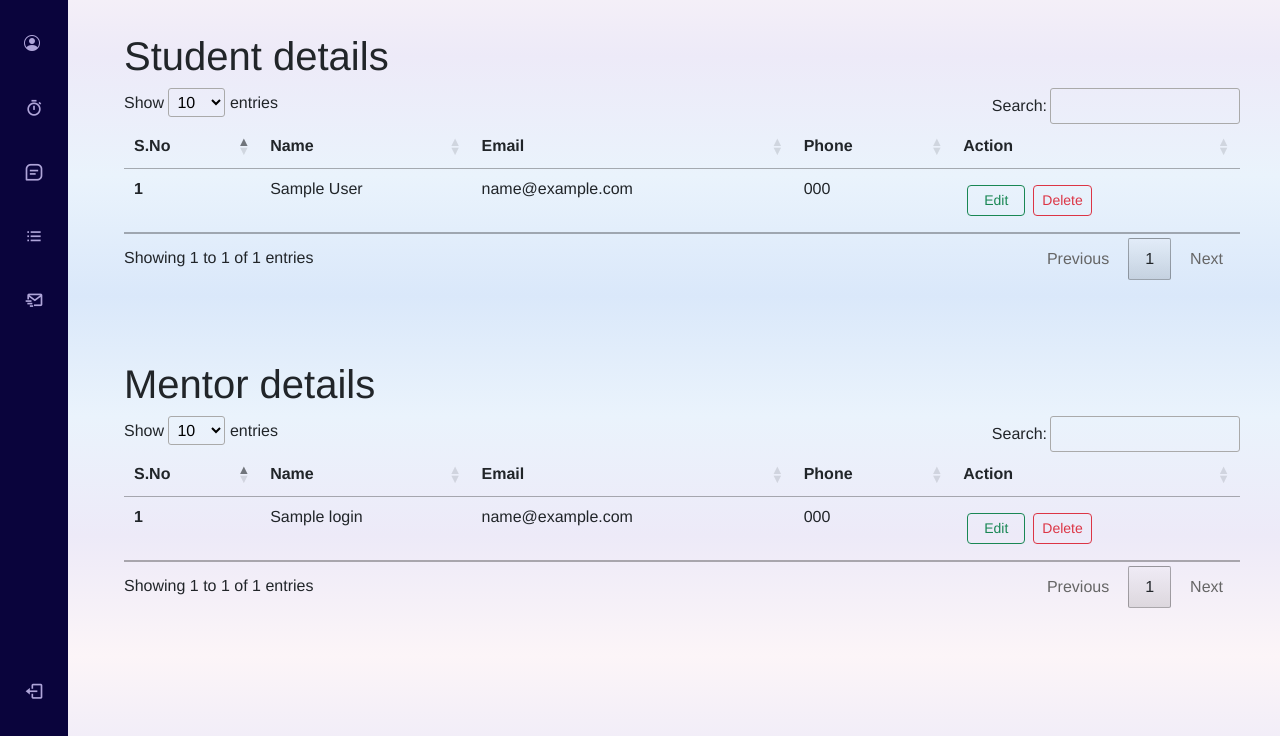
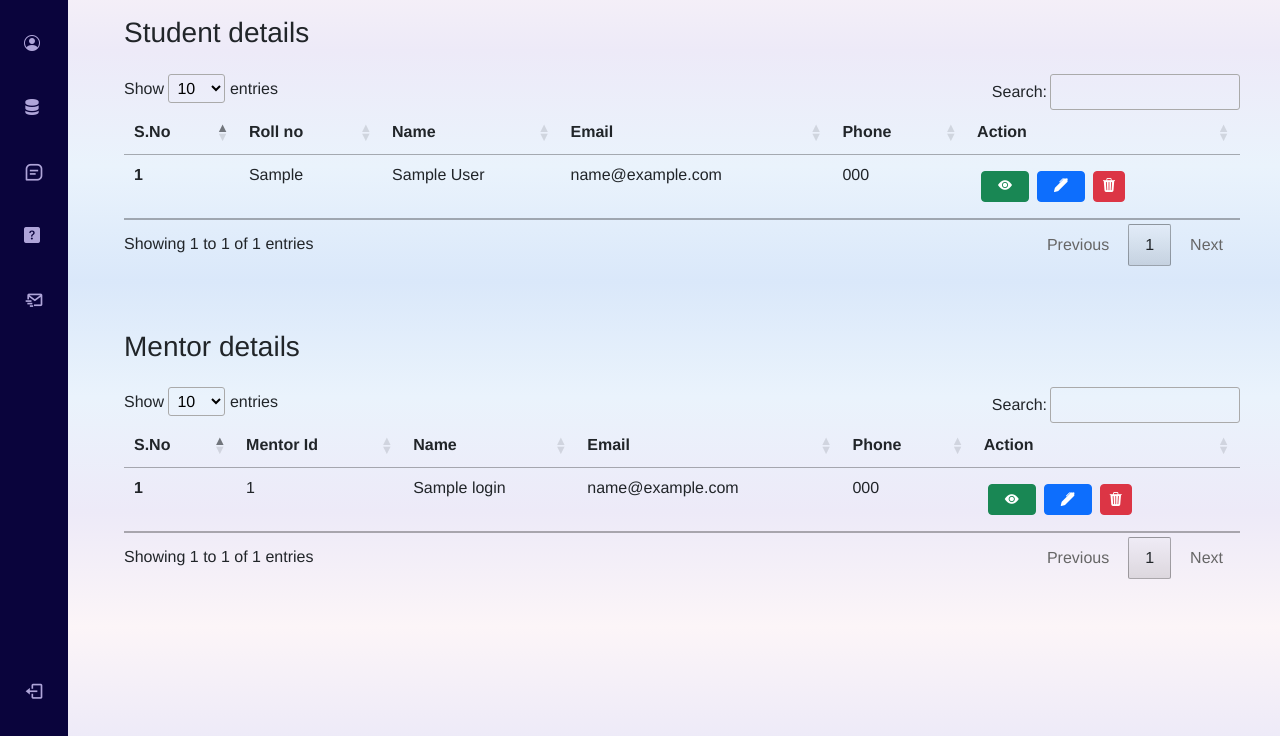
Before and after one commit to NitishRajbongshi/project_sms, a PHP site: page /admin/database.php in a window 1280 px wide. Shown: the part 64-800 px from the top of the page. Run offline with PHP 8.4, Linux system fonts and the light colour scheme; the visitor is signed in with stand-in values (Sample User, id 1); tables that the repository leaves empty or names only in its code hold one stand-in row (values such as "Sample post"); some libraries are stand-ins or nearby versions.

Commit message:
improve the visualization for fetching the data from the database

```diff
--- a/admin/database.php
+++ b/admin/database.php
@@ -1,6 +1,6 @@
 <?php
 session_start();
-    if(($_SESSION['loggedin'] == false) || ($_SESSION['adminLogin'] == false) || !isset($_SESSION['loggedin']) || !isset($_SESSION['adminLogin'])) {
+if (($_SESSION['loggedin'] == false) || ($_SESSION['adminLogin'] == false) || !isset($_SESSION['loggedin']) || !isset($_SESSION['adminLogin'])) {
     session_unset();
     session_destroy();
     header('location: admin_login.php');
@@ -14,20 +14,19 @@
 <head>
     <meta charset="UTF-8">
     <meta name="viewport" content="width=device-width, initial-scale=1.0">
-    <link href="https://cdn.jsdelivr.net/npm/bootstrap@5.2.1/dist/css/bootstrap.min.css" rel="stylesheet"
-        integrity="sha384-iYQeCzEYFbKjA/T2uDLTpkwGzCiq6soy8tYaI1GyVh/UjpbCx/TYkiZhlZB6+fzT" crossorigin="anonymous">
+    <link href="https://cdn.jsdelivr.net/npm/bootstrap@5.2.1/dist/css/bootstrap.min.css" rel="stylesheet" integrity="sha384-iYQeCzEYFbKjA/T2uDLTpkwGzCiq6soy8tYaI1GyVh/UjpbCx/TYkiZhlZB6+fzT" crossorigin="anonymous">
 
     <!-- ===== BOX ICONS ===== -->
     <link href='https://cdn.jsdelivr.net/npm/boxicons@2.0.5/css/boxicons.min.css' rel='stylesheet'>
 
+    <!-- bootstrap icons -->
     <link rel="stylesheet" href="https://cdn.jsdelivr.net/npm/bootstrap-icons@1.3.0/font/bootstrap-icons.css">
     <link rel="stylesheet" href="https://cdn.jsdelivr.net/npm/bootstrap-icons@1.9.1/font/bootstrap-icons.css">
 
     <!-- google font -->
     <link rel="preconnect" href="https://fonts.googleapis.com">
     <link rel="preconnect" href="https://fonts.gstatic.com" crossorigin>
-    <link href="https://fonts.googleapis.com/css2?family=PT+Serif&family=Ubuntu:wght@300;500&display=swap"
-        rel="stylesheet">
+    <link href="https://fonts.googleapis.com/css2?family=PT+Serif&family=Ubuntu:wght@300;500&display=swap" rel="stylesheet">
 
     <script src="https://ajax.googleapis.com/ajax/libs/jquery/3.4.1/jquery.min.js"></script>
     <!-- ===== CSS ===== -->
@@ -46,7 +45,7 @@
     include 'partials/_navbar.php';
     include '../partials/_dbconnect.php';
     // logout and redirect to index page
-        if(isset($_POST['logout'])) {
+    if (isset($_POST['logout'])) {
         header("location: admin_logout.php");
         exit;
     }
@@ -57,6 +56,7 @@
             <thead>
                 <tr>
                     <th scope="col">S.No</th>
+                    <th scope="col">Roll no</th>
                     <th scope="col">Name</th>
                     <th scope="col">Email</th>
                     <th scope="col">Phone</th>
@@ -65,26 +65,7 @@
             </thead>
             <tbody>
                 <?php
-                    echo "<h1>Student details</h1>";
-                    // fetch data from the database
-                    $sql = 'SELECT * FROM `student_login`';
-                    $result = mysqli_query($conn, $sql);
-                    $no_of_rows = mysqli_num_rows($result);
-                    $sno = 0;
-                    if($no_of_rows > 0) {
-                        while($row = mysqli_fetch_assoc($result)) {
-                            $sno = $sno + 1;
-                            echo '
-                            <tr>
-                                <th scope="row">'. $sno. '</th>
-                                <td>'. $row["student_name"]. '</td>
-                                <td>'. $row["student_email"]. '</td>
-                                <td>'. $row["student_phone"]. '</td>
-                                <td><button type="button" class="edit_btn btn btn-outline-success mx-1 btn-sm px-3 my-2">Edit</button><button type="button" class="del_btn btn btn-outline-danger btn-sm px-2 mx-1">Delete</button></td>
-                            </tr>
-                            ';
-                        }
-                    }
+                include "database_details/student_database.php";
                 ?>
             </tbody>
         </table>
@@ -94,6 +75,7 @@
             <thead>
                 <tr>
                     <th scope="col">S.No</th>
+                    <th scope="col">Mentor Id</th>
                     <th scope="col">Name</th>
                     <th scope="col">Email</th>
                     <th scope="col">Phone</th>
@@ -102,26 +84,7 @@
             </thead>
             <tbody>
                 <?php
-                    echo "<h1>Mentor details</h1>";
-                    // fetch data from the database
-                    $sql = 'SELECT * FROM `mentor_login`';
-                    $result = mysqli_query($conn, $sql);
-                    $no_of_rows = mysqli_num_rows($result);
-                    $sno = 0;
-                    if($no_of_rows > 0) {
-                        while($row = mysqli_fetch_assoc($result)) {
-                            $sno = $sno + 1;
-                            echo '
-                            <tr>
-                                <th scope="row">'. $sno. '</th>
-                                <td>'. $row["mentor_name"]. '</td>
-                                <td>'. $row["mentor_email"]. '</td>
-                                <td>'. $row["mentor_phone"]. '</td>
-                                <td><button type="button" class="edit_btn btn btn-outline-success mx-1 btn-sm px-3 my-2">Edit</button><button type="button" class="del_btn btn btn-outline-danger btn-sm px-2 mx-1">Delete</button></td>
-                            </tr>
-                            ';
-                        }
-                    }
+                include "database_details/mentor_database.php";
                 ?>
             </tbody>
         </table>
@@ -129,32 +92,29 @@
 
     <!--===== MAIN JS =====-->
     <script src="../script/profile_sidebar.js"></script>
-    <script src="https://cdn.jsdelivr.net/npm/bootstrap@5.2.1/dist/js/bootstrap.bundle.min.js"
-        integrity="sha384-u1OknCvxWvY5kfmNBILK2hRnQC3Pr17a+RTT6rIHI7NnikvbZlHgTPOOmMi466C8"
-        crossorigin="anonymous"></script>
+    <script src="https://cdn.jsdelivr.net/npm/bootstrap@5.2.1/dist/js/bootstrap.bundle.min.js" integrity="sha384-u1OknCvxWvY5kfmNBILK2hRnQC3Pr17a+RTT6rIHI7NnikvbZlHgTPOOmMi466C8" crossorigin="anonymous"></script>
     <script src="../script/jquery.js"></script>
     <script src="../script/change_password.js"></script>
     <script src="../script/update_profile.js"></script>
 
     <!-- script for data table -->
-    <script src="https://code.jquery.com/jquery-3.6.0.min.js"
-        integrity="sha256-/xUj+3OJU5yExlq6GSYGSHk7tPXikynS7ogEvDej/m4=" crossorigin="anonymous"></script>
+    <script src="https://code.jquery.com/jquery-3.6.0.min.js" integrity="sha256-/xUj+3OJU5yExlq6GSYGSHk7tPXikynS7ogEvDej/m4=" crossorigin="anonymous"></script>
     <script src="//cdn.datatables.net/1.12.1/js/jquery.dataTables.min.js"></script>
     <script>
-        $(document).ready(function () {
+        $(document).ready(function() {
             $('#student_table').DataTable();
         });
 
-        $(document).ready(function () {
+        $(document).ready(function() {
             $('#mentor_table').DataTable();
         });
     </script>
 
     <!-- normal script -->
     <script>
-        $(document).ready(function () {
+        $(document).ready(function() {
             // script for logout
-            $("#logoutbtn").click(function () {
+            $("#logoutbtn").click(function() {
                 window.location.replace("admin_logout.php");
             })
 
--- a/admin/database_details/mentor_database.php
+++ b/admin/database_details/mentor_database.php
@@ -0,0 +1,23 @@
+<?php
+echo "<h3 class='py-3'>Mentor details</h3>";
+// fetch data from the database
+$sql = 'SELECT * FROM `mentor_login`';
+$result = mysqli_query($conn, $sql);
+$no_of_rows = mysqli_num_rows($result);
+$sno = 0;
+if ($no_of_rows > 0) {
+    while ($row = mysqli_fetch_assoc($result)) {
+        $sno = $sno + 1;
+        echo '
+            <tr>
+                <th scope="row">' . $sno . '</th>
+                <td>' . $row["mentor_id"] . '</td>
+                <td>' . $row["mentor_name"] . '</td>
+                <td>' . $row["mentor_email"] . '</td>
+                <td>' . $row["mentor_phone"] . '</td>
+                <td><button type="button" class="view_btn btn btn-success mx-1 btn-sm px-3 my-2"><i class="bi bi-eye-fill"></i></button><button type="button" class="edit_btn btn btn-primary mx-1 btn-sm px-3 my-2"><i class="bi bi-pen-fill"></i></button><button type="button" class="del_btn btn btn-danger btn-sm px-2 mx-1"><i class="bi bi-trash3-fill"></i></button></td>
+            </tr>
+        ';
+    }
+}
+?>
--- a/admin/database_details/student_database.php
+++ b/admin/database_details/student_database.php
@@ -0,0 +1,23 @@
+<?php
+echo "<h3 class='py-3'>Student details</h3>";
+// fetch data from the database
+$sql = 'SELECT * FROM `student_login`';
+$result = mysqli_query($conn, $sql);
+$no_of_rows = mysqli_num_rows($result);
+$sno = 0;
+if ($no_of_rows > 0) {
+    while ($row = mysqli_fetch_assoc($result)) {
+        $sno = $sno + 1;
+        echo '
+            <tr>
+                <th scope="row">' . $sno . '</th>
+                <td>' . $row["rollno"] . '</td>
+                <td>' . $row["student_name"] . '</td>
+                <td>' . $row["student_email"] . '</td>
+                <td>' . $row["student_phone"] . '</td>
+                <td><button type="button" class="view_btn btn btn-success mx-1 btn-sm px-3 my-2"><i class="bi bi-eye-fill"></i></button><button type="button" class="edit_btn btn btn-primary mx-1 btn-sm px-3 my-2"><i class="bi bi-pen-fill"></i></button><button type="button" class="del_btn btn btn-danger btn-sm px-2 mx-1"><i class="bi bi-trash3-fill"></i></button></td>
+            </tr>
+            ';
+    }
+}
+?>
--- a/admin/partials/_navbar.php
+++ b/admin/partials/_navbar.php
@@ -23,7 +23,7 @@
                     <span class="nav__name">Profile</span>
                 </a>
                 <a href="database.php" class="nav__link">
-                    <i class="bx bx-stopwatch nav__icon"></i>
+                    <i class="bi bi-server"></i>
                     <span class="nav__name">Database</span>
                 </a>
                 <a href="#" class="nav__link">
@@ -31,8 +31,8 @@
                     <span class="nav__name">Notification</span>
                 </a>
                 <a href="#" class="nav__link">
-                    <i class="bx bx-list-ul nav__icon"></i>
-                    <span class="nav__name">Lists</span>
+                    <i class="bi bi-question-square-fill"></i>
+                    <span class="nav__name">Task</span>
                 </a>
                 <a href="#" class="nav__link">
                     <i class="bx bx-mail-send nav__icon"></i>
```
Lines whose indentation alone changed are shown as unchanged.
